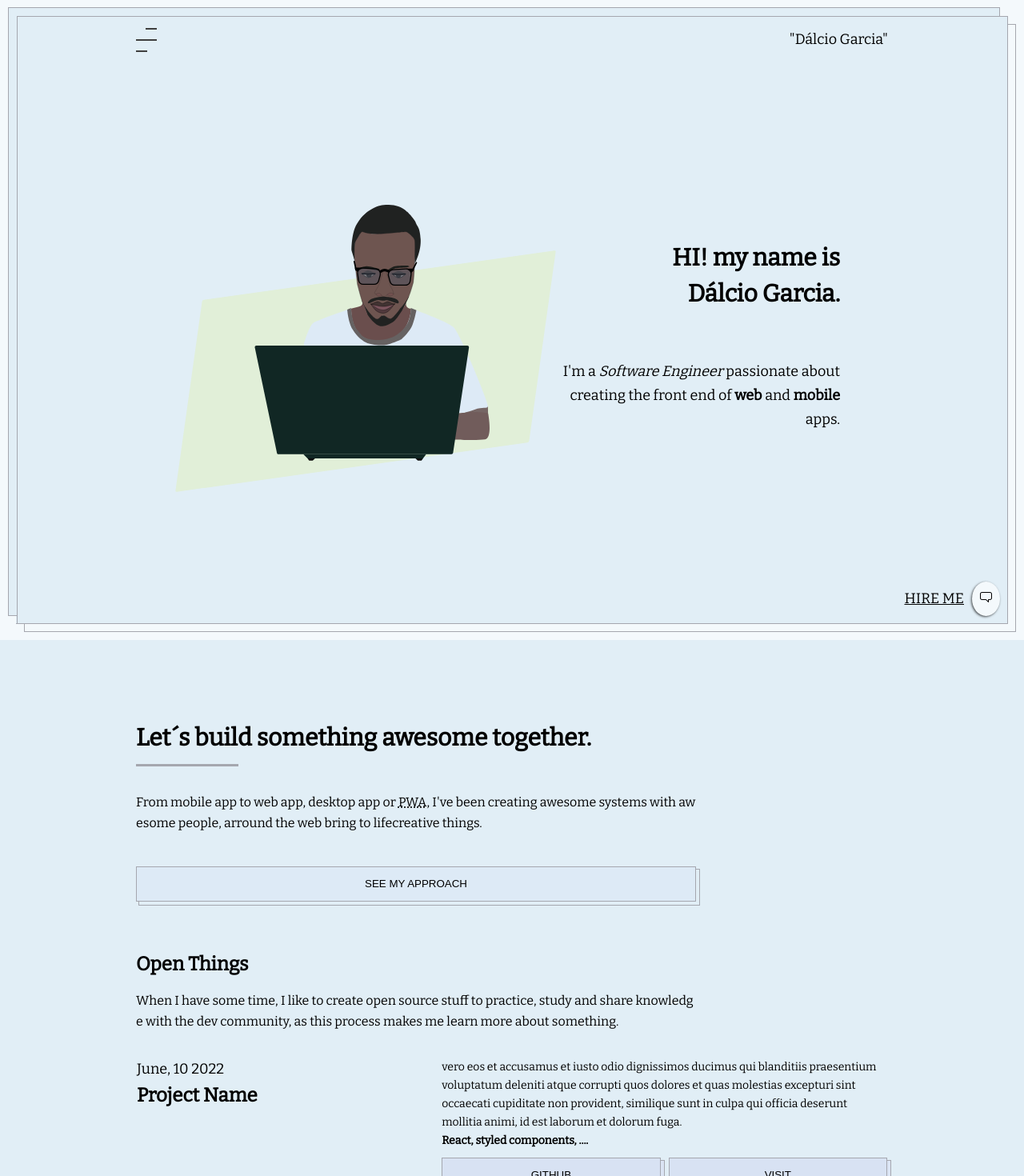
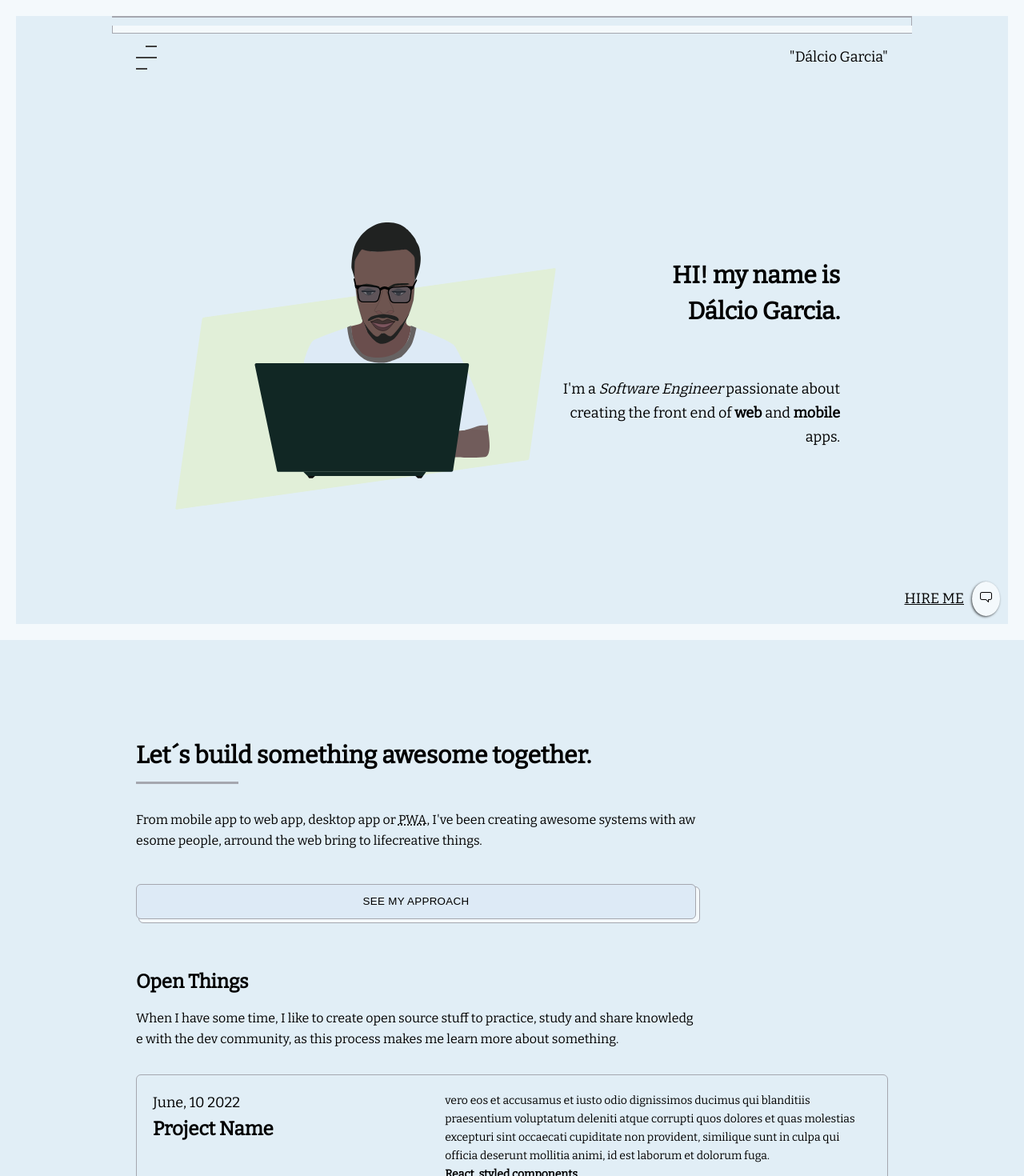
Before and after one commit to Dalcio/dalcio-garcia, a Next.js app: page / in a window 1280 px wide. Shown: the top 1470 px of the page at 80% size. Built offline with nearby package versions, Linux system fonts and the light colour scheme.

Commit message:
feat: project viewer raddi

```diff
--- a/src/components/common/Button/index.tsx
+++ b/src/components/common/Button/index.tsx
@@ -8,7 +8,7 @@ export type ButtonProps = {
 const ButtonContainer = styled.button<ButtonProps>`
 	${({
 		bg,
-		theme: { colors, space, borders, transitions, letterSpacings }
+		theme: { colors, radii, space, borders, transitions, letterSpacings }
 	}) => css`
 		background: none;
 		cursor: pointer;
@@ -31,7 +31,9 @@ const ButtonContainer = styled.button<ButtonProps>`
 			bottom: -${space.sm};
 			right: -${space.sm};
 			border: ${borders['hand-drawn-1']};
-			background: ${colors[ROUTES[bg] ?? 'home']};
+			border-radius: ${radii['round-md']};
+			// background: ${colors[ROUTES[bg] ?? 'home']};
+			background: ${colors.white};
 			transition: all ${transitions.fast} ease;
 		}
 
@@ -47,12 +49,13 @@ const ButtonContainer = styled.button<ButtonProps>`
 			height: 100%;
 			width: 100%;
 			padding: ${space.md};
-			letter-tpacing: ${letterSpacings.wide};
+			letter-spacing: ${letterSpacings.wide};
 			text-transform: uppercase;
 			text-align: center;
 			position: relative;
 			z-index: 2;
 			background: ${colors[`on-${ROUTES[bg] ?? 'home'}`]};
+			border-radius: ${radii['round-md']};
 			border: ${borders['hand-drawn-1']};
 			color: ${borders['hand-drawn-1']};
 		}
--- a/src/components/works/WorksBody/ProjectView.tsx
+++ b/src/components/works/WorksBody/ProjectView.tsx
@@ -13,6 +13,7 @@ type ProjectViewProps = {
 
 export const ProjectViewContainer = styled.div(
 	({ theme: t }) => css`
+		min-height: 245px;
 		display: flex;
 		flex-direction: column;
 		gap: ${t.space.md};
@@ -63,12 +64,22 @@ export const ProjectViewContainer = styled.div(
 			padding: calc(2 * ${t.space.md});
 		}
 
-		&:hover {
+		@media (hover: none) {
 			padding: calc(2 * ${t.space.md});
 			&:not(&.home) {
 				box-shadow: 0px 0px 10px #a5a7af;
 			}
 			border-color: ${t.colors.border};
+			border-radius: ${t.radii['round-md']};
+		}
+
+		&:hover {
+			padding: calc(2 * ${t.space.md});
+			// &:not(&.home) {
+			// 	box-shadow: 0px 0px 10px #a5a7af;
+			// }
+			border-color: ${t.colors.border};
+			border-radius: ${t.radii['round-md']};
 		}
 	`
 );
--- a/src/layout/index.tsx
+++ b/src/layout/index.tsx
@@ -7,10 +7,10 @@ import HireMe from './HireMe';
 
 const layoutHelpers = (
 	<>
-		<div className="border-axys border-x" />
-		<div className="border-axys border-y" />
-		<div className="diagonal-axys top-diagonal" />
-		<div className="diagonal-axys bottom-diagonal" />
+		<div className="border-axes border-x" />
+		<div className="border-axes border-y" />
+		<div className="diagonal-axes top-diagonal" />
+		<div className="diagonal-axes bottom-diagonal" />
 	</>
 );
 
```
Also changed, not shown: src/app-state/context/index.tsx (deleted, +0 -13 lines).
